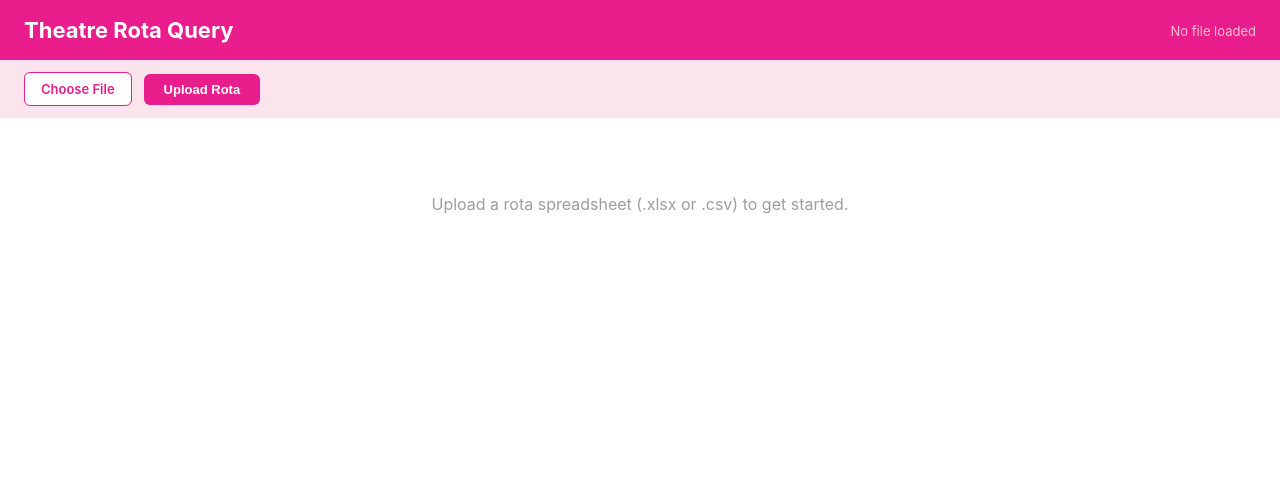
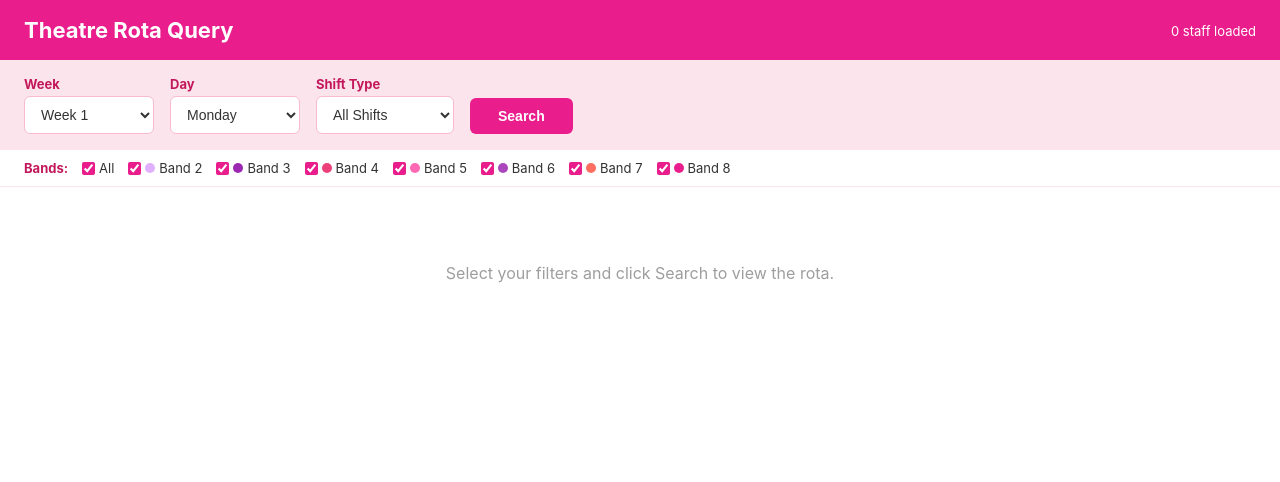
Before and after one commit to Audiotox/theatre-rota-query, a Flask app: page / in a window 1280 px wide. Shown: the top 482 px of the page. Run offline with Flask 3, Linux system fonts and the light colour scheme.

Commit message:
Bundle rota spreadsheet and remove upload UI
Rota is now pre-loaded from the bundled Book 1.xlsx file.
Users see the query interface immediately without needing to upload.
To update the rota, replace the xlsx file and push to GitHub.

Co-Authored-By: Claude Opus 4.6 <noreply@anthropic.com>

```diff
--- a/app.py
+++ b/app.py
@@ -2,36 +2,21 @@
 """Flask web app for NHS Theatre Rota Query."""
 
 import os
-import tempfile
-from flask import Flask, render_template, request, session, redirect, url_for, flash
+from flask import Flask, render_template, request
 from rota_query import (
-    load_file, find_scheduled, classify_shift,
+    load_file, find_scheduled,
     DAYS, WEEKS, SHIFT_OPTIONS, ALL_BANDS, BAND_COLOURS,
     PINK, PINK_DARK, PINK_LIGHT, PINK_SOFT, HOT_PINK, ROSE,
     MAUVE, PLUM, CORAL, BLUSH, GREY,
 )
 
 app = Flask(__name__)
-app.secret_key = os.environ.get('SECRET_KEY', 'dev-secret-key-change-in-prod')
-app.config['MAX_CONTENT_LENGTH'] = 16 * 1024 * 1024  # 16MB upload limit
 
-# In-memory storage keyed by session ID
-_staff_store = {}
-
-
-def _get_staff():
-    sid = session.get('sid')
-    if sid and sid in _staff_store:
-        return _staff_store[sid]
-    return []
-
-
-def _set_staff(staff_list):
-    import uuid
-    if 'sid' not in session:
-        session['sid'] = str(uuid.uuid4())
-    _staff_store[session['sid']] = staff_list
-
+# Load rota data once at startup
+ROTA_FILE = os.path.join(os.path.dirname(__file__), 'Book 1.xlsx')
+staff = []
+if os.path.exists(ROTA_FILE):
+    staff = load_file(ROTA_FILE)
 
 SHIFT_COLOURS = {
     'DAY': PINK,
@@ -46,9 +31,6 @@ SHIFT_COLOURS = {
 
 @app.route('/', methods=['GET', 'POST'])
 def index():
-    staff = _get_staff()
-    staff_count = len(staff)
-    filename = session.get('filename', '')
     results = []
     query_title = ''
 
@@ -58,42 +40,14 @@ def index():
     shift = request.form.get('shift', 'All Shifts')
     selected_bands = request.form.getlist('bands')
 
-    # On first load or no bands selected, default to all
-    if request.method == 'GET' or not selected_bands:
+    if not selected_bands:
         selected_bands = ALL_BANDS[:]
 
-    if request.method == 'POST':
-        action = request.form.get('action', '')
-
-        if action == 'upload':
-            file = request.files.get('file')
-            if file and file.filename:
-                ext = os.path.splitext(file.filename)[1].lower()
-                if ext not in ('.xlsx', '.csv'):
-                    flash('Please upload an .xlsx or .csv file.', 'error')
-                else:
-                    try:
-                        tmp = tempfile.NamedTemporaryFile(delete=False, suffix=ext)
-                        file.save(tmp.name)
-                        tmp.close()
-                        loaded = load_file(tmp.name)
-                        os.unlink(tmp.name)
-                        _set_staff(loaded)
-                        session['filename'] = file.filename
-                        staff = loaded
-                        staff_count = len(staff)
-                        filename = file.filename
-                        flash(f'Loaded {len(loaded)} staff from {file.filename}', 'success')
-                    except Exception as e:
-                        flash(f'Error loading file: {e}', 'error')
-            else:
-                flash('No file selected.', 'error')
-
-        if staff:
-            week_num = int(week.split()[-1])
-            bands_set = set(selected_bands)
-            results = find_scheduled(staff, week_num, day, shift, bands_set)
-            query_title = f'Scheduled for {shift} on {day} ({week})'
+    if staff:
+        week_num = int(week.split()[-1])
+        bands_set = set(selected_bands)
+        results = find_scheduled(staff, week_num, day, shift, bands_set)
+        query_title = f'Scheduled for {shift} on {day} ({week})'
 
     # Build results with display info
     display_results = []
@@ -111,8 +65,7 @@ def index():
 
     return render_template(
         'index.html',
-        staff_count=staff_count,
-        filename=filename,
+        staff_count=len(staff),
         results=display_results,
         query_title=query_title,
         weeks=WEEKS,
--- a/templates/index.html
+++ b/templates/index.html
@@ -12,42 +12,12 @@
     <header class="header">
         <h1>Theatre Rota Query</h1>
         <div class="header-right">
-            {% if filename %}
-                <span class="file-info">{{ filename }} ({{ staff_count }} staff)</span>
-            {% else %}
-                <span class="file-info dim">No file loaded</span>
-            {% endif %}
+            <span class="file-info">{{ staff_count }} staff loaded</span>
         </div>
     </header>
 
-    <!-- Upload Bar -->
-    <div class="upload-bar">
-        <form method="POST" enctype="multipart/form-data" class="upload-form">
-            <input type="hidden" name="action" value="upload">
-            <label class="file-label">
-                <input type="file" name="file" accept=".xlsx,.csv" class="file-input">
-                <span class="file-btn">Choose File</span>
-            </label>
-            <button type="submit" class="btn btn-upload">Upload Rota</button>
-        </form>
-    </div>
-
-    <!-- Flash Messages -->
-    {% with messages = get_flashed_messages(with_categories=true) %}
-        {% if messages %}
-            <div class="flash-container">
-                {% for category, message in messages %}
-                    <div class="flash flash-{{ category }}">{{ message }}</div>
-                {% endfor %}
-            </div>
-        {% endif %}
-    {% endwith %}
-
     <!-- Filters -->
-    {% if staff_count > 0 %}
     <form method="POST" id="query-form">
-        <input type="hidden" name="action" value="query">
-
         <div class="controls">
             <div class="control-group">
                 <label>Week</label>
@@ -96,15 +66,10 @@
             {% endfor %}
         </div>
     </form>
-    {% endif %}
 
     <!-- Results -->
     <div class="container">
-        {% if staff_count == 0 %}
-            <div class="empty-state">
-                <p>Upload a rota spreadsheet (.xlsx or .csv) to get started.</p>
-            </div>
-        {% elif query_title %}
+        {% if query_title %}
             <div class="results-header">
                 <span>{{ query_title }}</span>
                 <span class="results-count">{{ results|length }} staff found</span>
@@ -144,7 +109,7 @@
             {% endif %}
         {% else %}
             <div class="empty-state">
-                <p>Select your filters and click Search.</p>
+                <p>Select your filters and click Search to view the rota.</p>
             </div>
         {% endif %}
     </div>
@@ -164,14 +129,6 @@
             const allChecked = Array.from(boxes).every(cb => cb.checked);
             document.getElementById('all-bands').checked = allChecked;
         }
-
-        // Show chosen filename
-        document.querySelector('.file-input')?.addEventListener('change', function() {
-            const label = this.closest('.file-label').querySelector('.file-btn');
-            if (this.files.length) {
-                label.textContent = this.files[0].name;
-            }
-        });
     </script>
 
 </body>
```
Also changed, not shown: 2 other files.
